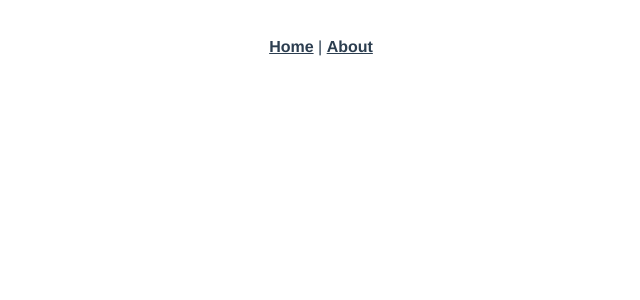
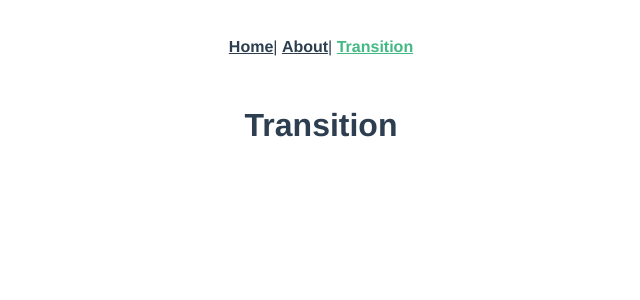
Before and after one commit to kjonathante/vue-transition, a Vue app: page /transition in a window 1280 px wide. Shown: the top 300 px of the page, without its empty margins (319-959 px from the left). Built offline with nearby package versions, Linux system fonts and the light colour scheme.

Commit message:
Created a Transition module. Added a new route.

```diff
--- a/src/App.vue
+++ b/src/App.vue
@@ -1,8 +1,9 @@
 <template>
   <div id="app">
     <div id="nav">
-      <router-link to="/">Home</router-link> |
-      <router-link to="/about">About</router-link>
+      <router-link to="/">Home</router-link>|
+      <router-link to="/about">About</router-link>|
+      <router-link to="/transition">Transition</router-link>
     </div>
     <router-view />
   </div>
--- /dev/null
+++ b/src/modules/Transition/Pages/Transition.vue
@@ -0,0 +1,5 @@
+<template>
+  <div>
+    <h1>Transition</h1>
+  </div>
+</template>
--- a/src/router.js
+++ b/src/router.js
@@ -21,6 +21,17 @@ export default new Router({
       // which is lazy-loaded when the route is visited.
       component: () =>
         import(/* webpackChunkName: "about" */ './views/About.vue')
+    },
+    {
+      path: '/transition',
+      name: 'transition',
+      // route level code-splitting
+      // this generates a separate chunk (about.[hash].js) for this route
+      // which is lazy-loaded when the route is visited.
+      component: () =>
+        import(
+          /* webpackChunkName: "about" */ './modules/Transition/Pages/Transition.vue'
+        )
     }
   ]
 })
```
